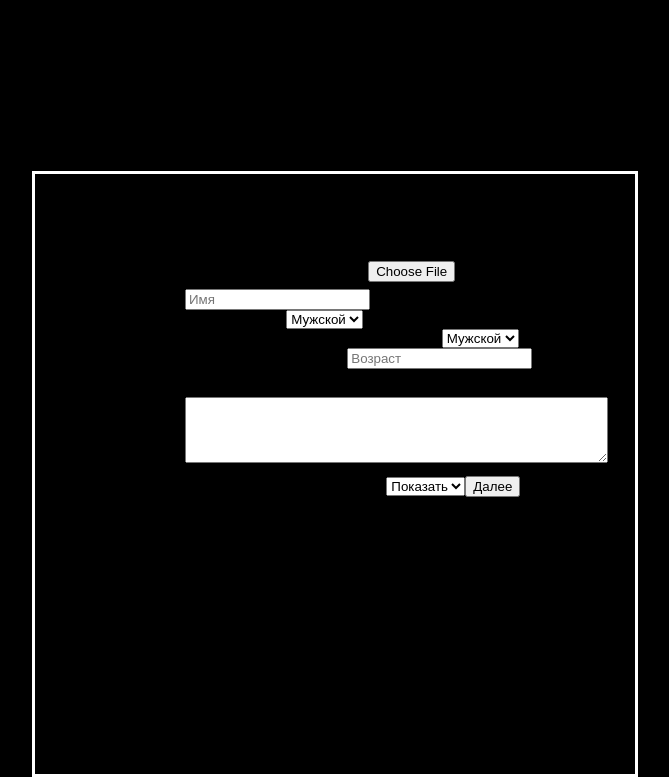
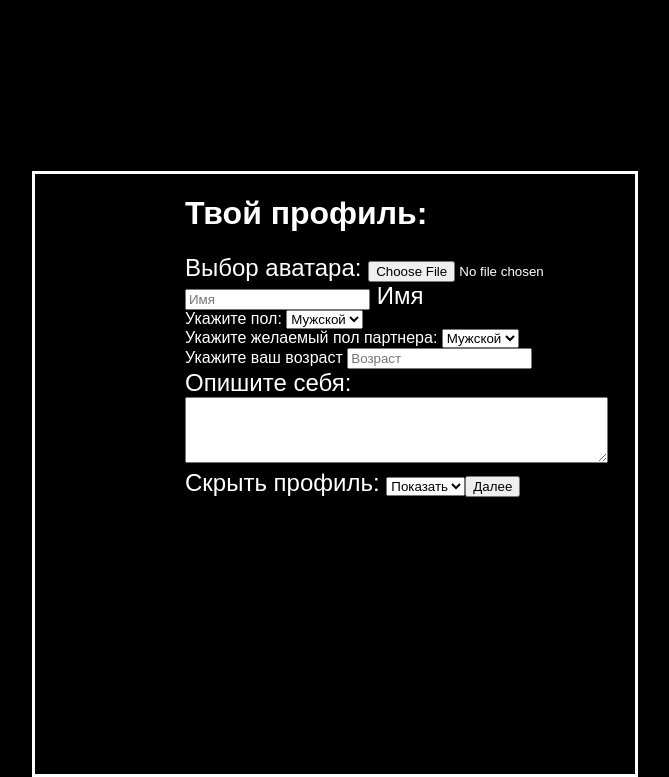
Before and after one commit to Kashiraaa/rgz_good, a Flask app: page /rgz/profile/change/ in a window 1280 px wide; the page is wider, and only the part inside the window is pictured. Shown: the part 190-967 px from the top of that part, without its empty margins (480-1149 px from the left). Run offline with Flask 3, Linux system fonts and the light colour scheme; the visitor is signed in with stand-in values (Sample User, id 1).

Commit message:
LAST RGZ FIX

```diff
--- a/kashirskiy.sql
+++ b/kashirskiy.sql
@@ -1,6 +1,7 @@
--- CREATE USER admin_rgz_kashirskiy_base WITH PASSWORD '123';
--- CREATE DATABASE rgz_kashirskiy_base_web WITH OWNER admin_rgz_kashirskiy_base;
+--CREATE USER admin_rgz_kashirskiy_base WITH PASSWORD '123';
+--CREATE DATABASE rgz_kashirskiy_base_web WITH OWNER admin_rgz_kashirskiy_base;
 
+-- Создание таблицы "Пользователи"
 CREATE TABLE Users (
     user_id SERIAL PRIMARY KEY,
     username VARCHAR(50) NOT NULL,
--- a/static/main.css
+++ b/static/main.css
@@ -134,7 +134,7 @@ header div{
 }
 .profile-content{
     margin-left: 25%;
-    color: black;
+    color: white;
 }
 .profile-content div{
     font-size: 24px;
@@ -201,6 +201,7 @@ header div{
 }
 
 .search-result-item{
+    background-color: white;
     position: relative;
     margin-left: 50px;
     width: 500px;
```
Also changed, not shown: static/uploads/alex.jpg (added), static/uploads/chantrue.jpg (added), static/uploads/hanna.jpg (added).
